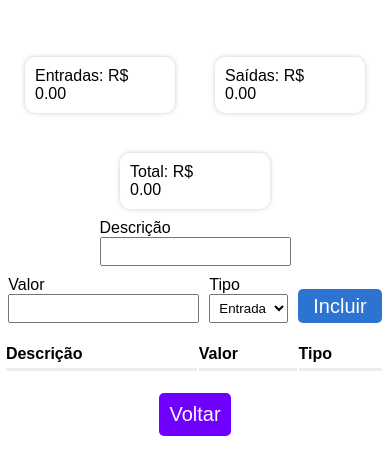
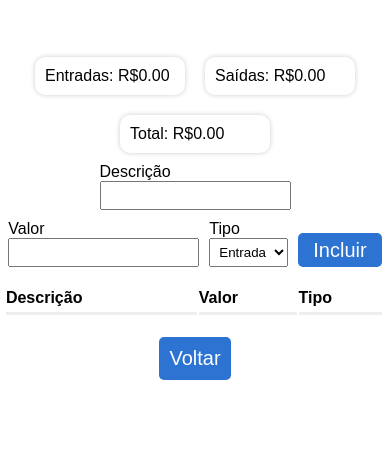
Before and after one commit to renan-limas/aplicacoes, a plain HTML site: page controlefinancas/index.html in a window 390 px wide. Shown: the part 60-534 px from the top of the page. Drawn offline with nearby package versions, Linux system fonts and the light colour scheme.

Commit message:
ajuste de responsividade

```diff
--- a/controlefinancas/style.css
+++ b/controlefinancas/style.css
@@ -35,7 +35,7 @@ main{
 .resume{
     display: flex;
     padding: 10px 0px;
-    gap: 40px;
+    gap: 20px;
     width: 100%;
     justify-content: center;
     flex-wrap: wrap;
@@ -43,7 +43,7 @@ main{
 
 .resume > div{
     display: flex;
-    flex-direction: column;
+    flex-direction: row;
     box-shadow: 0px 0px 5px #ccc;
     border-radius: 10px;
     padding: 10px;
@@ -129,7 +129,7 @@ i{
 
 button{
     cursor: pointer;
-    background-color: #6f00ff;
+    background-color: #2c73d2;
     color: white;
     padding: 10px;
     font-size: 20px;
```
